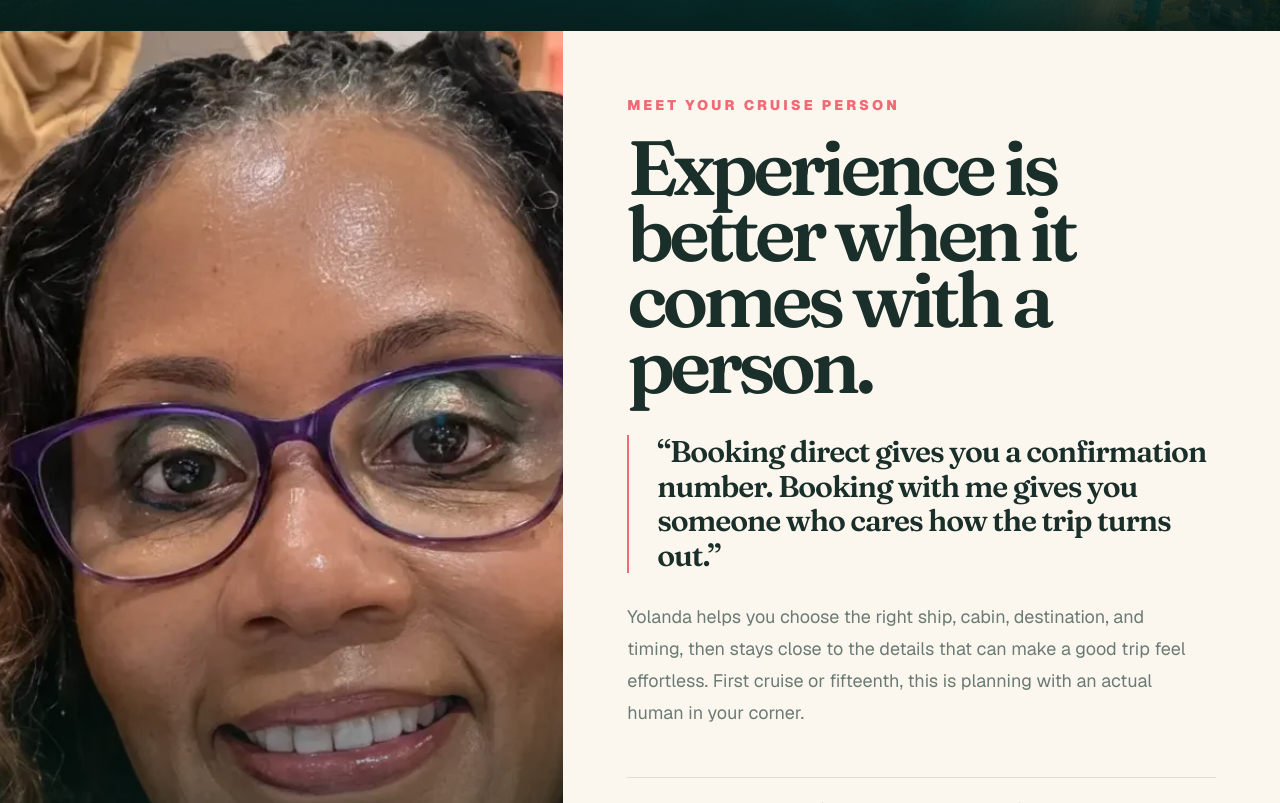
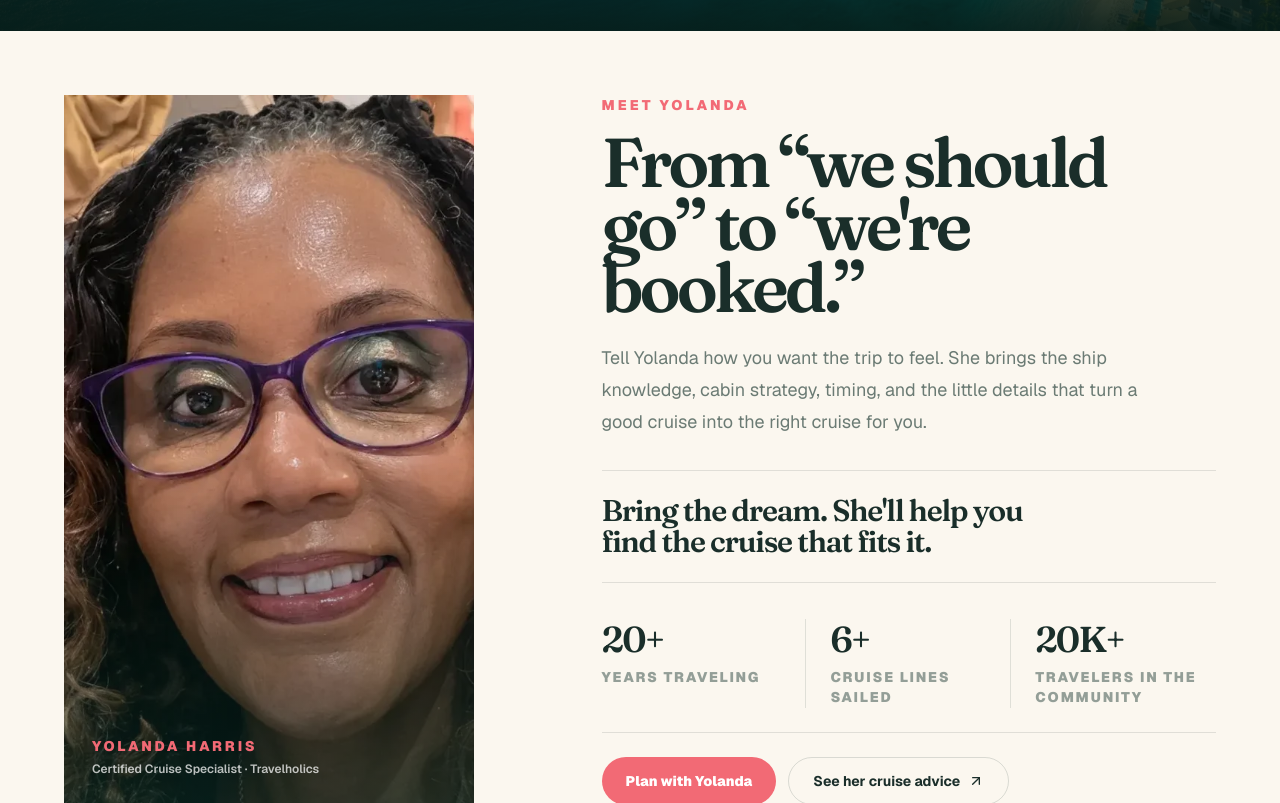
Before and after one commit to mrrickyspanish/travelholics, a Next.js app: page / in a window 1280 px wide. Shown: the part 737-1540 px from the top of the page. Built offline with nearby package versions, Linux system fonts and the light colour scheme; no server answers; grey boxes are pictures that could not be loaded.

Commit message:
Make Yolanda section feel like the host entering the story

```diff
--- a/components/meet-yolanda.tsx
+++ b/components/meet-yolanda.tsx
@@ -16,56 +16,56 @@ export const MeetYolanda = () => {
 
   return (
     <section id="about" className="border-b border-ink/10 bg-[#fbf7ef]">
-      <div className="mx-auto grid max-w-[96rem] lg:grid-cols-[0.44fr_0.56fr]">
+      <div className="mx-auto grid max-w-[96rem] lg:grid-cols-[0.42fr_0.58fr] lg:items-stretch">
         <motion.div
-          initial={reduceMotion ? false : { opacity: 0, x: -22 }}
+          initial={reduceMotion ? false : { opacity: 0, x: -18 }}
           whileInView={{ opacity: 1, x: 0 }}
           viewport={{ once: true, amount: 0.2 }}
           transition={{ duration: 0.7, ease: [0.16, 1, 0.3, 1] }}
-          className="relative min-h-[34rem] overflow-hidden lg:min-h-[48rem]"
+          className="px-5 pt-10 sm:px-8 sm:pt-14 lg:px-12 lg:py-16 xl:px-16"
         >
+          <div className="relative h-[19rem] overflow-hidden sm:h-[28rem] lg:h-full lg:min-h-[42rem]">
             <Image
               src="/images/hero-yolanda.jpg"
               alt="Yolanda Harris of Travelholics"
               fill
               className="object-cover object-center"
-            sizes="(max-width: 1024px) 100vw, 44vw"
+              sizes="(max-width: 1024px) 100vw, 42vw"
             />
-          <div className="absolute inset-0 bg-gradient-to-t from-[#082d27]/74 via-transparent to-transparent" />
-          <div className="absolute inset-x-0 bottom-0 p-6 text-white sm:p-8 lg:p-10">
-            <p className="text-[10px] font-black uppercase tracking-[0.22em] text-coral">Yolanda Harris · Travelholics</p>
-            <p className="mt-3 max-w-[18ch] font-serif text-3xl font-semibold leading-[0.98] tracking-[-0.045em] sm:text-4xl">
-              The woman behind the advice, the bookings, and the group chat saves.
-            </p>
+            <div className="absolute inset-0 bg-gradient-to-t from-[#082d27]/58 via-transparent to-transparent" />
+            <div className="absolute inset-x-0 bottom-0 p-5 text-white sm:p-7">
+              <p className="text-[10px] font-black uppercase tracking-[0.2em] text-coral">Yolanda Harris</p>
+              <p className="mt-1 text-xs font-semibold text-white/72">Certified Cruise Specialist · Travelholics</p>
+            </div>
           </div>
         </motion.div>
 
         <motion.div
-          initial={reduceMotion ? false : { opacity: 0, y: 24 }}
+          initial={reduceMotion ? false : { opacity: 0, y: 22 }}
           whileInView={{ opacity: 1, y: 0 }}
           viewport={{ once: true, amount: 0.2 }}
           transition={{ duration: 0.7, delay: 0.05, ease: [0.16, 1, 0.3, 1] }}
-          className="flex flex-col justify-between px-5 py-16 sm:px-8 sm:py-20 lg:px-12 lg:py-16 xl:px-16"
+          className="flex flex-col justify-between px-5 py-10 sm:px-8 sm:py-14 lg:px-12 lg:py-16 xl:px-16"
         >
           <div>
-            <p className="text-[11px] font-black uppercase tracking-[0.22em] text-coral">Meet your cruise person</p>
-            <h2 className="mt-5 max-w-[11ch] font-serif text-[clamp(3.3rem,6vw,6.8rem)] font-semibold leading-[0.86] tracking-[-0.065em] text-royal-deep">
-              Experience is better when it comes with a person.
+            <p className="text-[11px] font-black uppercase tracking-[0.22em] text-coral">Meet Yolanda</p>
+            <h2 className="mt-4 max-w-[12ch] font-serif text-[clamp(2.8rem,5.4vw,6rem)] font-semibold leading-[0.9] tracking-[-0.06em] text-royal-deep">
+              From “we should go” to “we&apos;re booked.”
             </h2>
 
-            <blockquote className="mt-9 max-w-2xl border-l-2 border-coral pl-5 sm:pl-7">
-              <p className="font-serif text-2xl font-semibold leading-[1.15] tracking-[-0.035em] text-ink sm:text-3xl">
-                “Booking direct gives you a confirmation number. Booking with me gives you someone who cares how the trip turns out.”
+            <p className="mt-6 max-w-xl text-base leading-7 text-stone sm:text-lg sm:leading-8">
+              Tell Yolanda how you want the trip to feel. She brings the ship knowledge, cabin strategy, timing, and the little details that turn a good cruise into the right cruise for you.
             </p>
-            </blockquote>
 
-            <p className="mt-7 max-w-xl text-base leading-7 text-stone sm:text-lg sm:leading-8">
-              Yolanda helps you choose the right ship, cabin, destination, and timing, then stays close to the details that can make a good trip feel effortless. First cruise or fifteenth, this is planning with an actual human in your corner.
+            <div className="mt-8 border-y border-ink/12 py-6">
+              <p className="max-w-[22ch] font-serif text-2xl font-semibold leading-[1.05] tracking-[-0.04em] text-ink sm:text-3xl">
+                Bring the dream. She&apos;ll help you find the cruise that fits it.
               </p>
             </div>
+          </div>
 
-          <div className="mt-12">
-            <div className="grid grid-cols-3 border-y border-ink/12 py-6">
+          <div className="mt-9">
+            <div className="grid grid-cols-3 border-b border-ink/12 pb-6">
               {proof.map(([value, label]) => (
                 <div key={label} className="border-r border-ink/12 px-3 first:pl-0 last:border-r-0 last:pr-0 sm:px-6">
                   <p className="font-serif text-3xl font-semibold tracking-[-0.045em] text-royal-deep sm:text-4xl">{value}</p>
@@ -74,7 +74,7 @@ export const MeetYolanda = () => {
               ))}
             </div>
 
-            <div className="mt-7 flex flex-wrap gap-3">
+            <div className="mt-6 flex flex-wrap gap-3">
               <Link
                 href="/#contact"
                 className="inline-flex min-h-12 items-center justify-center rounded-full bg-coral px-6 py-3 text-sm font-black text-white transition hover:-translate-y-0.5 hover:bg-coral-deep"
@@ -85,7 +85,7 @@ export const MeetYolanda = () => {
                 href="/live"
                 className="inline-flex min-h-12 items-center justify-center gap-2 rounded-full border border-ink/15 px-6 py-3 text-sm font-bold text-ink transition hover:border-ink/30 hover:bg-white/60"
               >
-                Get daily cruise tips <ArrowUpRight size={16} />
+                See her cruise advice <ArrowUpRight size={16} />
               </Link>
             </div>
           </div>
```
Lines whose indentation alone changed are shown as unchanged.
